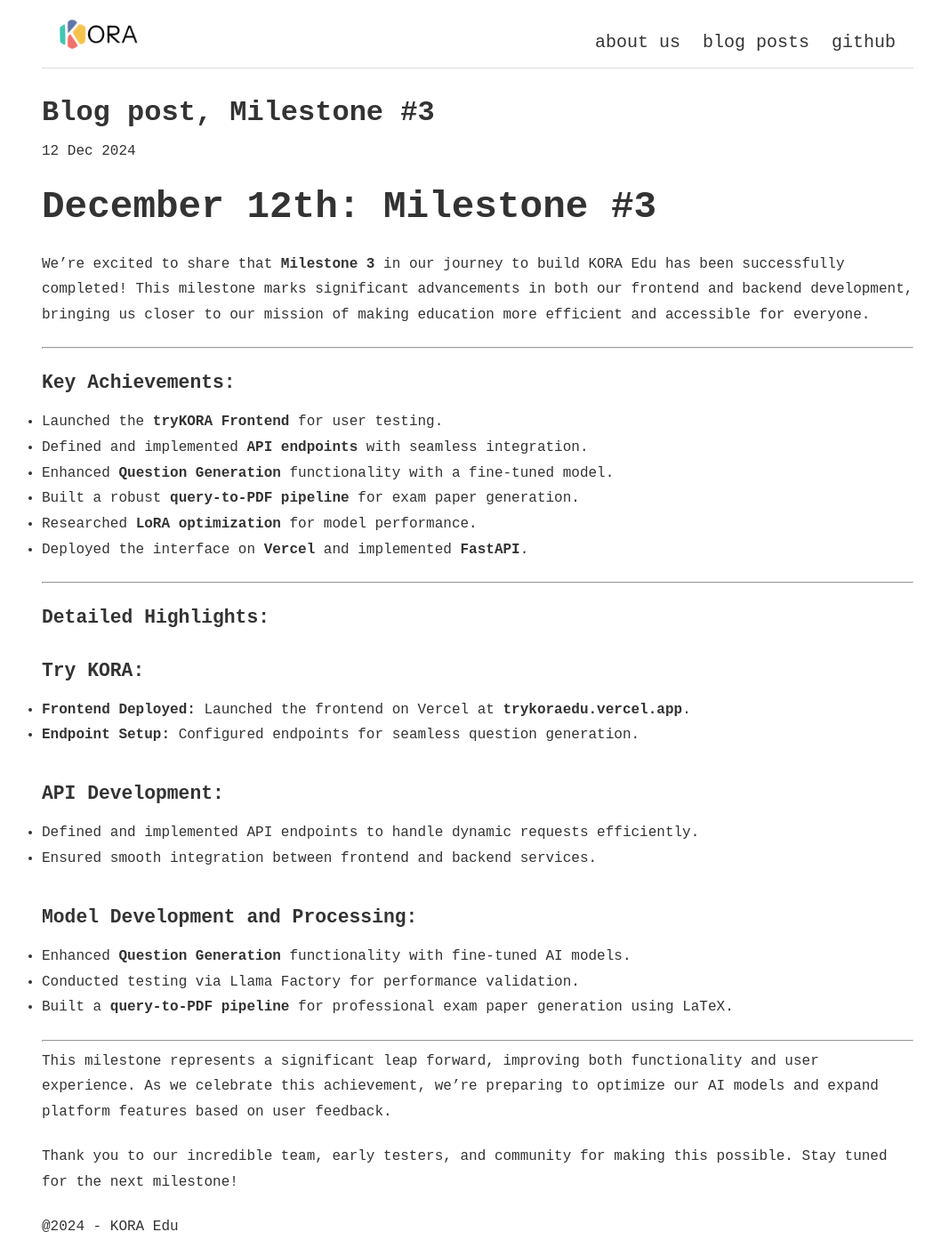
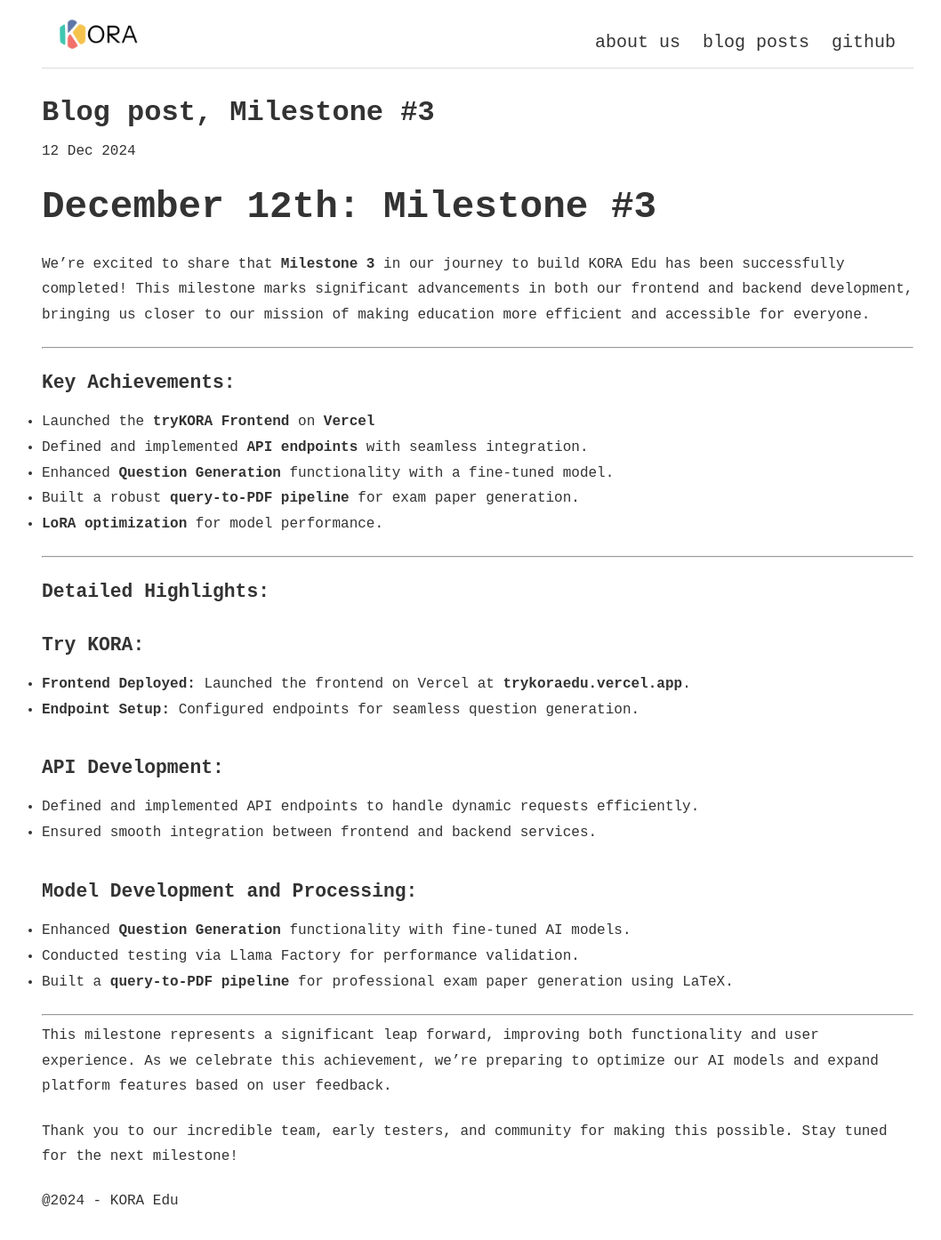
Before and after one commit to kora-edu/kora-edu.github.io, a Jekyll site: the page built from _posts/2024-12-12-milestone-3.md, in a window 1280 px wide. Shown: the whole page at 89% size, without its empty margins (103-1161 px from the left). Built offline with Jekyll 4.4.1, drawn with Linux system fonts in a browser that asks for light colours; after the commit the page ends 1365 px from its top, so only the background shows below that.

Commit message:
Update 2024-12-12-milestone-3.md

```diff
--- a/_posts/2024-12-12-milestone-3.md
+++ b/_posts/2024-12-12-milestone-3.md
@@ -12,12 +12,11 @@ We’re excited to share that **Milestone 3** in our journey to build KORA Edu h
 ---
 
 ### Key Achievements:
-- Launched the **tryKORA Frontend** for user testing.
+- Launched the **tryKORA Frontend** on **Vercel**
 - Defined and implemented **API endpoints** with seamless integration.
 - Enhanced **Question Generation** functionality with a fine-tuned model.
 - Built a robust **query-to-PDF pipeline** for exam paper generation.
-- Researched **LoRA optimization** for model performance.
-- Deployed the interface on **Vercel** and implemented **FastAPI**.
+- **LoRA optimization** for model performance.
 
 ---
 
```
